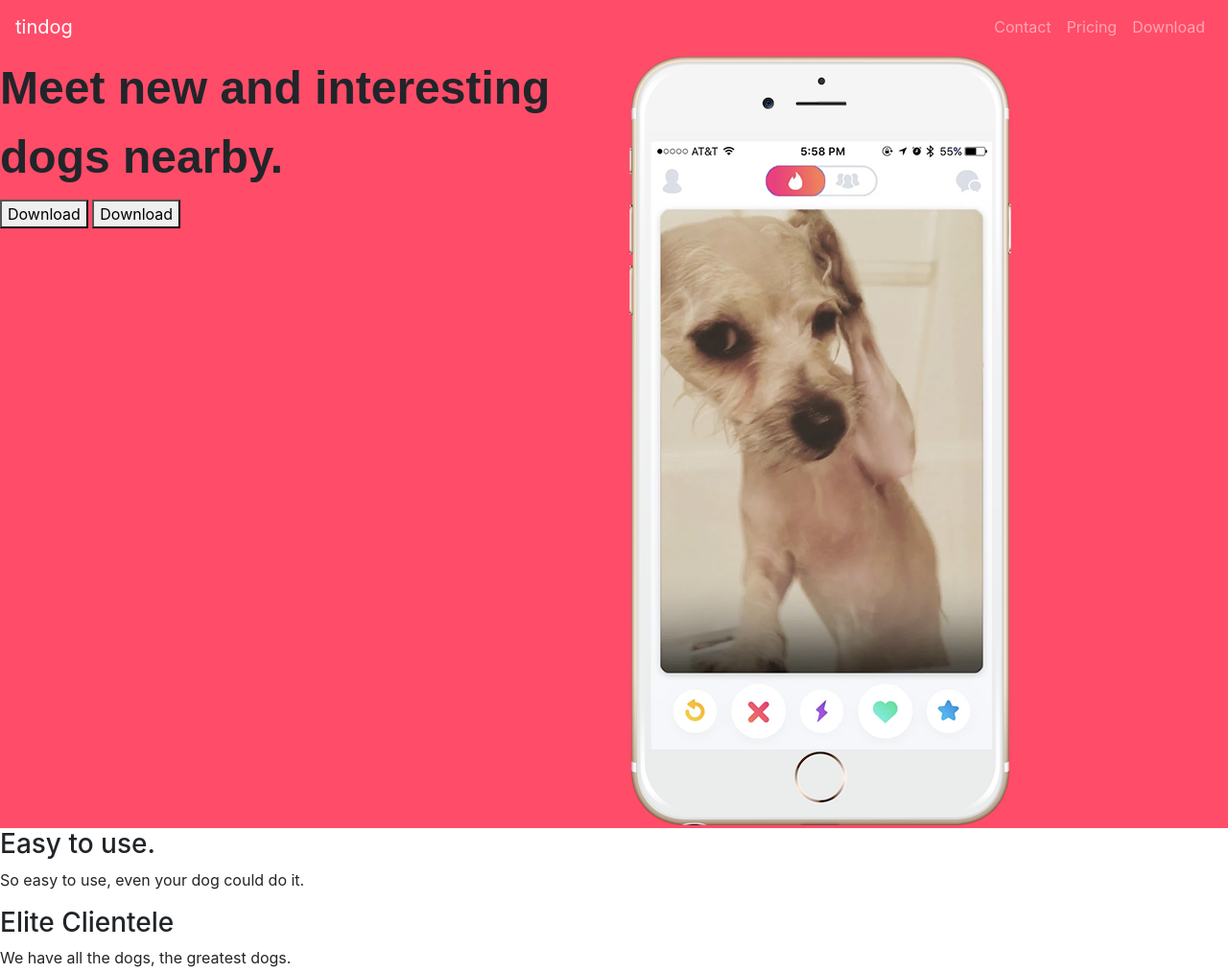
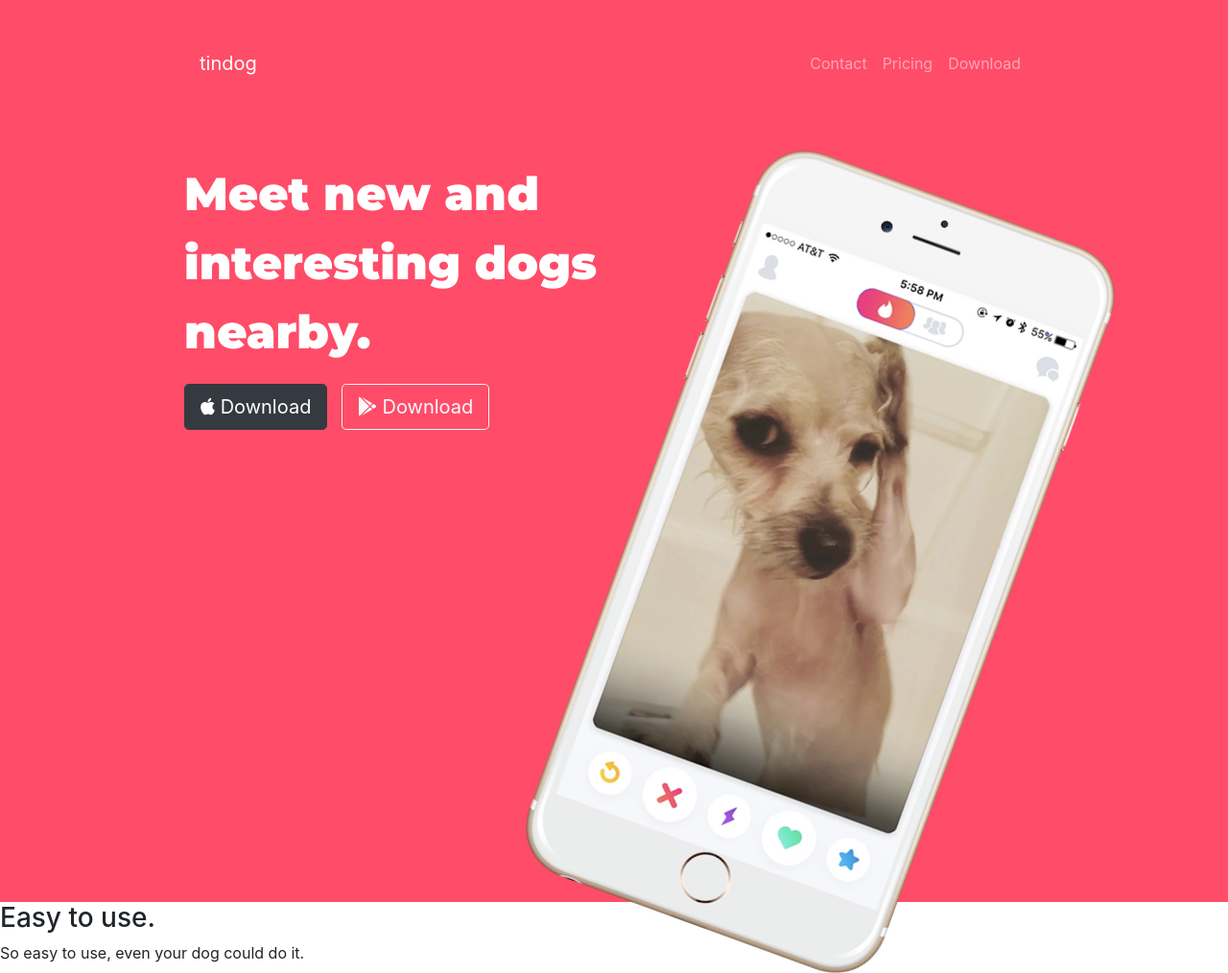
Before and after one commit to saharatijol/First-Bootstrap-TinDog, a plain HTML site: page index.html in a window 1280 px wide. Shown: the top 1014 px of the page at 96% size. Drawn offline with nearby package versions, Linux system fonts and the light colour scheme.

Commit message:
Progress on header styling. Rotated image and styled title.

```diff
--- a/css/styles.css
+++ b/css/styles.css
@@ -3,9 +3,25 @@
 }
 
 h1 {
-  font-family: 'Montserrat-Black', sans-serif;
-  /*font-family: 'Ubuntu', sans-serif;*/
+  color: white;
+  font-family: 'Montserrat', sans-serif;
+  /* font-family: 'Ubuntu', sans-serif; */
   font-size: 3rem;
   line-height: 1.5;
-  font-weight: 900;
+  margin-top: 1.5em;
 }
+
+.container-fluid {
+  padding: 3% 15%;
+}
+
+button {
+  margin: 0.5em;
+  margin-left: 0;
+}
+
+.col-lg-6 img {
+  transform:rotate(20deg);
+  position: relative;
+  top: 5.5em;
+}
--- a/index.html
+++ b/index.html
@@ -4,21 +4,28 @@
 <head>
   <meta charset="utf-8">
   <title>TinDog</title>
+
+  <!-- CSS Stylesheets -->
   <link rel="stylesheet" href="https://stackpath.bootstrapcdn.com/bootstrap/4.5.0/css/bootstrap.min.css" integrity="sha384-9aIt2nRpC12Uk9gS9baDl411NQApFmC26EwAOH8WgZl5MYYxFfc+NcPb1dKGj7Sk" crossorigin="anonymous">
   <link rel="stylesheet" href="css/styles.css">
+  <link rel="stylesheet" href="https://use.fontawesome.com/releases/v5.14.0/css/all.css" integrity="sha384-HzLeBuhoNPvSl5KYnjx0BT+WB0QEEqLprO+NBkkk5gbc67FTaL7XIGa2w1L0Xbgc" crossorigin="anonymous">
 
+  <!-- Bootstrap Scripts -->
   <script src="https://code.jquery.com/jquery-3.5.1.slim.min.js" integrity="sha384-DfXdz2htPH0lsSSs5nCTpuj/zy4C+OGpamoFVy38MVBnE+IbbVYUew+OrCXaRkfj" crossorigin="anonymous"></script>
   <script src="https://cdn.jsdelivr.net/npm/popper.js@1.16.0/dist/umd/popper.min.js" integrity="sha384-Q6E9RHvbIyZFJoft+2mJbHaEWldlvI9IOYy5n3zV9zzTtmI3UksdQRVvoxMfooAo" crossorigin="anonymous"></script>
   <script src="https://stackpath.bootstrapcdn.com/bootstrap/4.5.0/js/bootstrap.min.js" integrity="sha384-OgVRvuATP1z7JjHLkuOU7Xw704+h835Lr+6QL9UvYjZE3Ipu6Tp75j7Bh/kR0JKI" crossorigin="anonymous"></script>
-
-  <link href="https://fonts.googleapis.com/css2?family=Montserrat:wght@500&family=Ubuntu:wght@500&display=swap" rel="stylesheet">
   <!-- PLEASE NOTE: We needed the <script> above so that our navbar hamburger menu on mobile view
                     will work and function,  this is the Javascript part. */ -->
+
+  <!-- Google Fonts -->
+  <link href="https://fonts.googleapis.com/css2?family=Montserrat:wght@900&family=Ubuntu:wght@500&display=swap" rel="stylesheet">
+
 </head>
 
 <body>
 
   <section id="title">
+    <div class="container-fluid">
 
     <!-- Nav Bar -->
     <nav class="navbar navbar-expand-lg navbar-dark">
@@ -50,12 +57,16 @@
   <div class="row">
     <div class="col-lg-6">
       <h1>Meet new and interesting dogs nearby.</h1>
-      <button type="button">Download</button>
-      <button type="button">Download</button>
+      <button type="button" class="btn btn-lg btn-dark"><i class="fab fa-apple"></i> Download</button>
+      <!--It is better practice to use the <span> element instead of the <i> for glyphs because of
+      semantic purposes. But for this purpose, we use <i> because it is shorter for fontawesome -->
+      <button type="button" class="btn btn-lg btn-outline-light"><i class="fab fa-google-play"></i> Download</button>
     </div>
     <div class="col-lg-6">
       <img src="images/iphone6.png" alt="iphone-mockup">
     </div>
+  </div>
+
   </div>
   </section>
 
```
